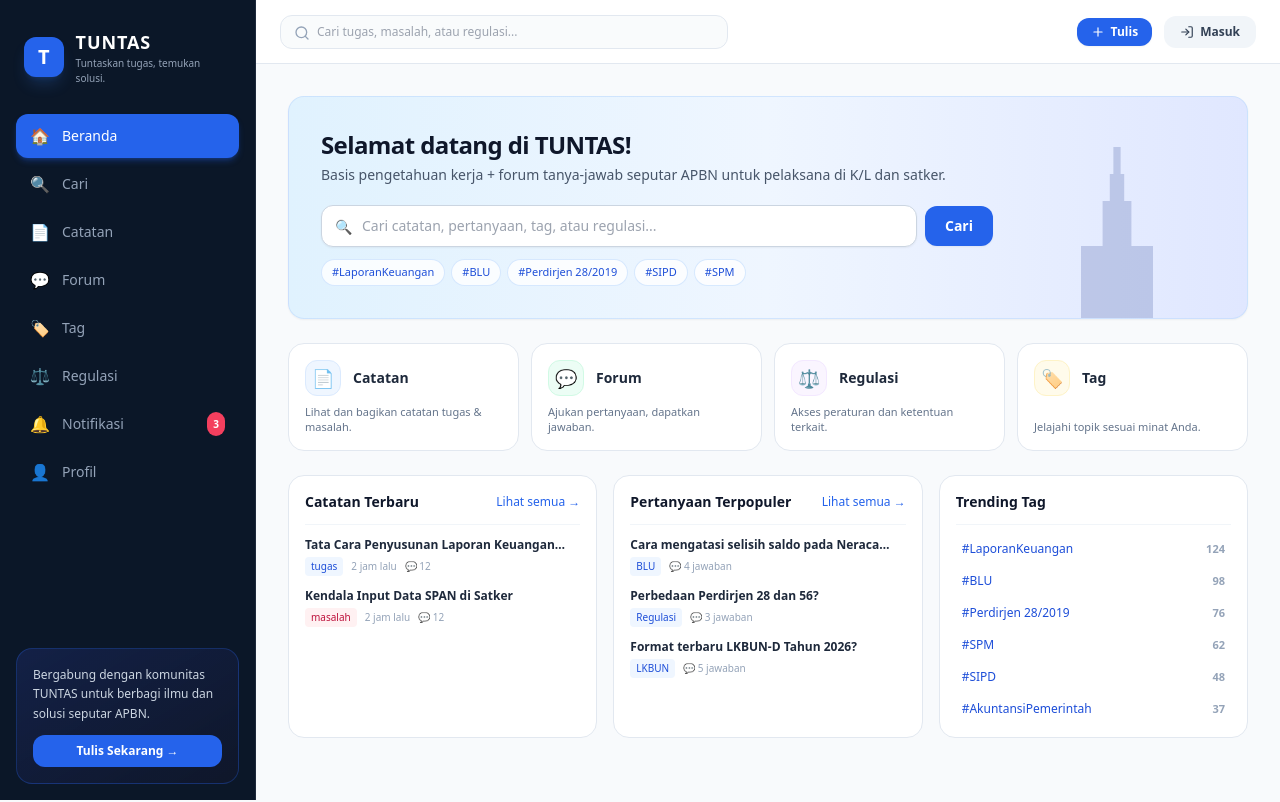
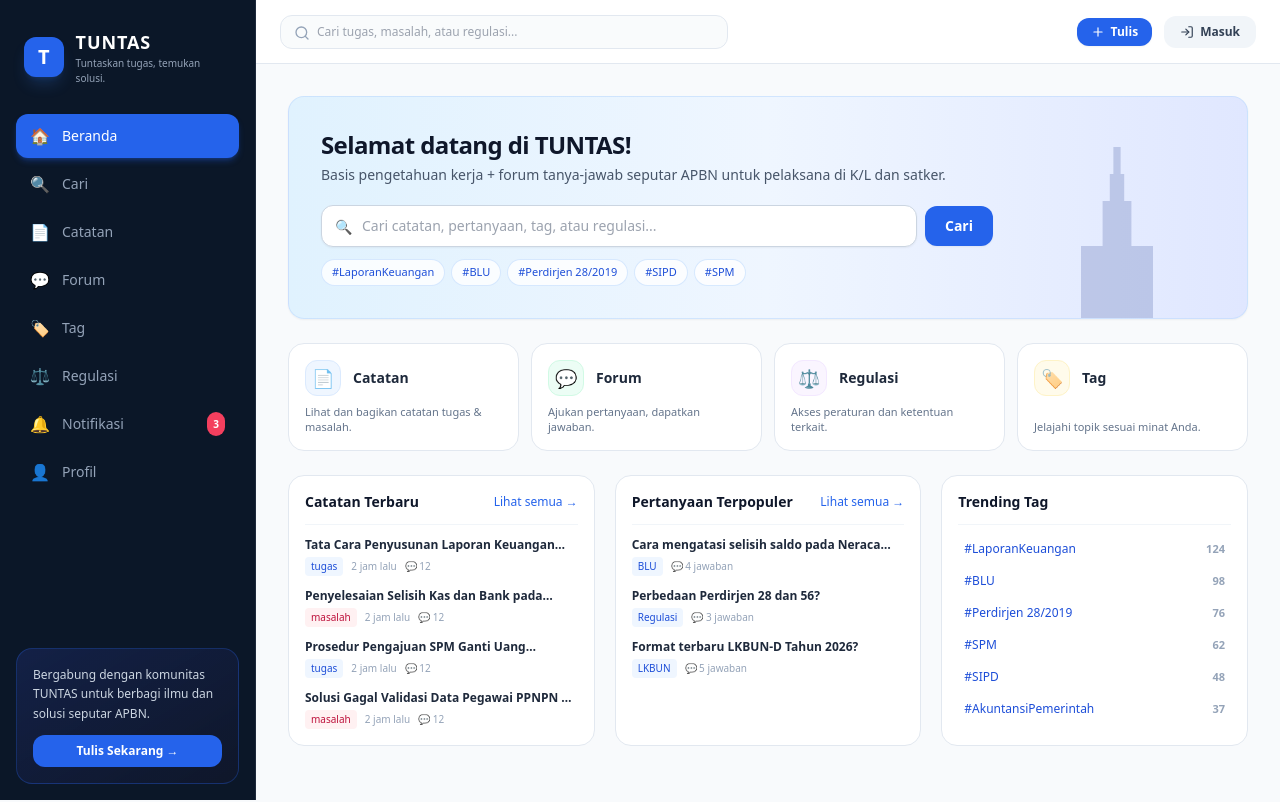
Before and after one commit to kumbrangk-svg/tuntas_forum, a Next.js app: page / in a window 1280 px wide. Built offline with nearby package versions, Linux system fonts and the light colour scheme; no server answers; the database is empty.

Commit message:
Update page.tsx

```diff
--- a/src/app/(public)/page.tsx
+++ b/src/app/(public)/page.tsx
@@ -27,25 +27,39 @@ export default async function HomePage() {
       : [
           {
             id: "1",
-            title: "Tata Cara Penyusunan Laporan Keuangan BLU",
+            title: "Tata Cara Penyusunan Laporan Keuangan BLU Triwulan",
             slug: "tata-cara-penyusunan-laporan-keuangan-blu",
             kind: "tugas" as const,
             created_at: new Date().toISOString(),
           },
           {
             id: "2",
-            title: "Kendala Input Data SPAN di Satker",
-            slug: "kendala-input-data-span-di-satker",
+            title: "Penyelesaian Selisih Kas dan Bank pada Rekonsiliasi SPAN",
+            slug: "penyelesaian-selisih-kas-bank-rekonsiliasi-span",
+            kind: "masalah" as const,
+            created_at: new Date().toISOString(),
+          },
+          {
+            id: "3",
+            title: "Prosedur Pengajuan SPM Ganti Uang Persediaan (GUP)",
+            slug: "prosedur-pengajuan-spm-gup",
+            kind: "tugas" as const,
+            created_at: new Date().toISOString(),
+          },
+          {
+            id: "4",
+            title: "Solusi Gagal Validasi Data Pegawai PPNPN di SAKTI",
+            slug: "solusi-gagal-validasi-ppnpn-sakti",
             kind: "masalah" as const,
             created_at: new Date().toISOString(),
           },
         ];
 
   return (
-    <main className="max-w-7xl mx-auto p-4 md:p-8 space-y-6">
+    <main className="w-full max-w-[1600px] mx-auto p-4 sm:p-6 lg:p-8 space-y-6">
       <HomeHero />
       <QuickMenu />
-      <div className="grid grid-cols-1 md:grid-cols-2 lg:grid-cols-3 gap-4">
+      <div className="grid grid-cols-1 md:grid-cols-2 xl:grid-cols-3 gap-5 items-stretch">
         <LatestNotesSection notes={notes} />
         <PopularQuestionsSection />
         <TrendingTagsSection />
```
